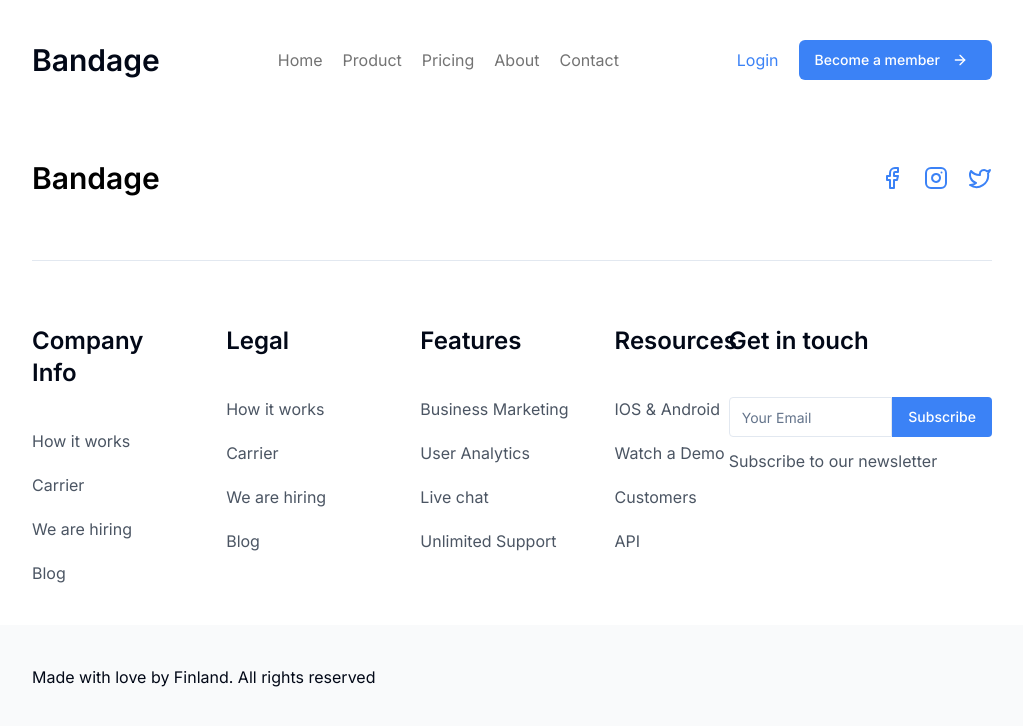
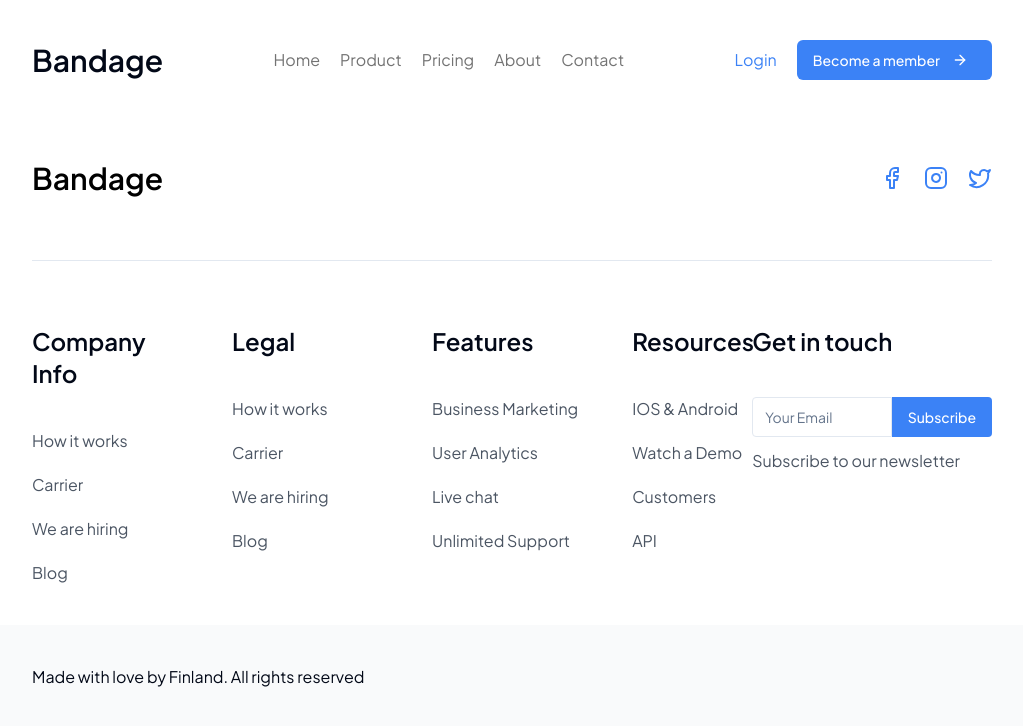
Before and after one commit to Meschack/FigmaToCode-Challenge-Week3-meschack, a Next.js app: page / in a window 1280 px wide. Shown: the top 726 px of the page, without its empty margins (128-1151 px from the left). Built offline with nearby package versions, Linux system fonts and the light colour scheme.

Commit message:
Change font...

```diff
--- a/src/app/layout.tsx
+++ b/src/app/layout.tsx
@@ -19,7 +19,7 @@ export default function RootLayout({
 }>) {
   return (
     <html lang='en'>
-      <body className={inter.className}>
+      <body className={plusJakartaSans.className}>
         <Header />
         <main>{children}</main>
         <Footer />
```
